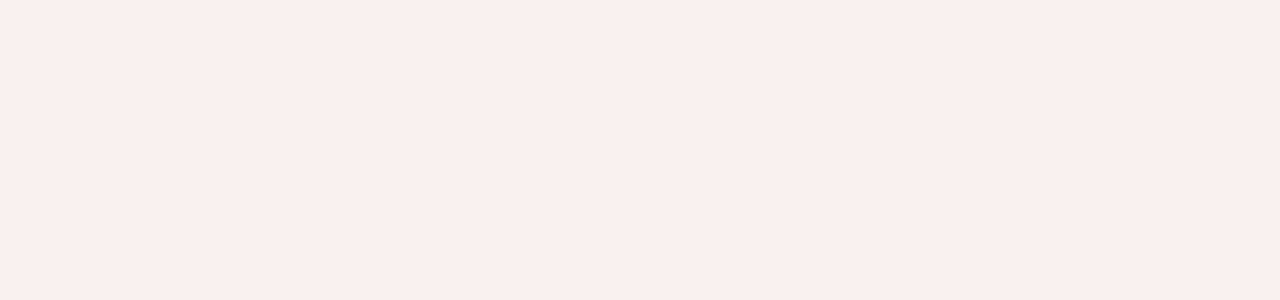
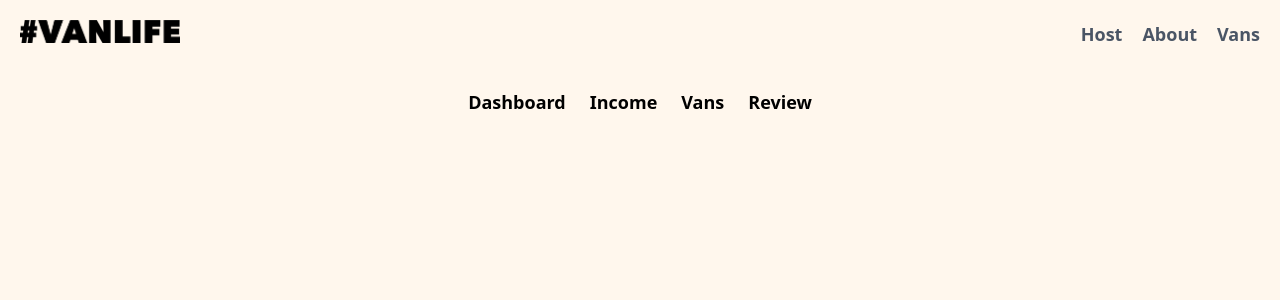
Before and after one commit to bmehdib/vanlife, a React (Vite) app: page /Host in a window 1280 px wide. Before the commit this address had no page. Shown: the top 300 px of the page. Built offline with nearby package versions, Linux system fonts and the light colour scheme; what miragejs would draw is missing.

Commit message:
Host route created

```diff
--- a/src/main.tsx
+++ b/src/main.tsx
@@ -3,8 +3,8 @@ import { BrowserRouter, Routes, Route } from "react-router";
 import HomePage from "./pages/HomePage";
 import AboutPage from "./pages/AboutPage";
 import VansPage from "./pages/VansPage";
-import Van from "./components/Van";
 import Layout from "./pages/Layout";
+import Host from "./pages/Host";
 createRoot(document.getElementById("root")!).render(
   <section className="h-dvh overflow-x-hidden flex flex-col">
     <BrowserRouter>
@@ -13,7 +13,7 @@ createRoot(document.getElementById("root")!).render(
           <Route path="/" element={<HomePage />} />
           <Route path="/about" element={<AboutPage />} />
           <Route path="/vanspage" element={<VansPage />} />
-          <Route path="/vanspage/:id" element={<Van />} />
+          <Route path="/Host" element={<Host />} />
         </Route>
       </Routes>
     </BrowserRouter>
--- a/src/pages/Header.tsx
+++ b/src/pages/Header.tsx
@@ -10,6 +10,7 @@ export default function Header() {
           </Link>
         </div>
         <div className="flex gap-5 text-lg font-bold text-gray-600">
+          <Link to={"/Host"}>Host</Link>
           <Link to={"/about"}>About</Link>
           <Link to={"/vanspage"}>Vans</Link>
         </div>
--- /dev/null
+++ b/src/pages/Host.tsx
@@ -0,0 +1,17 @@
+import { Outlet } from "react-router";
+
+export default function Host() {
+  return (
+    <section className="bg-orange-50 w-full p-5 flex h-full">
+      <header className="w-full">
+        <nav className="w-full flex justify-center gap-6 text-lg font-bold">
+          <p>Dashboard</p>
+          <p>Income</p>
+          <p>Vans</p>
+          <p>Review</p>
+        </nav>
+      </header>
+      <Outlet />
+    </section>
+  );
+}
```
